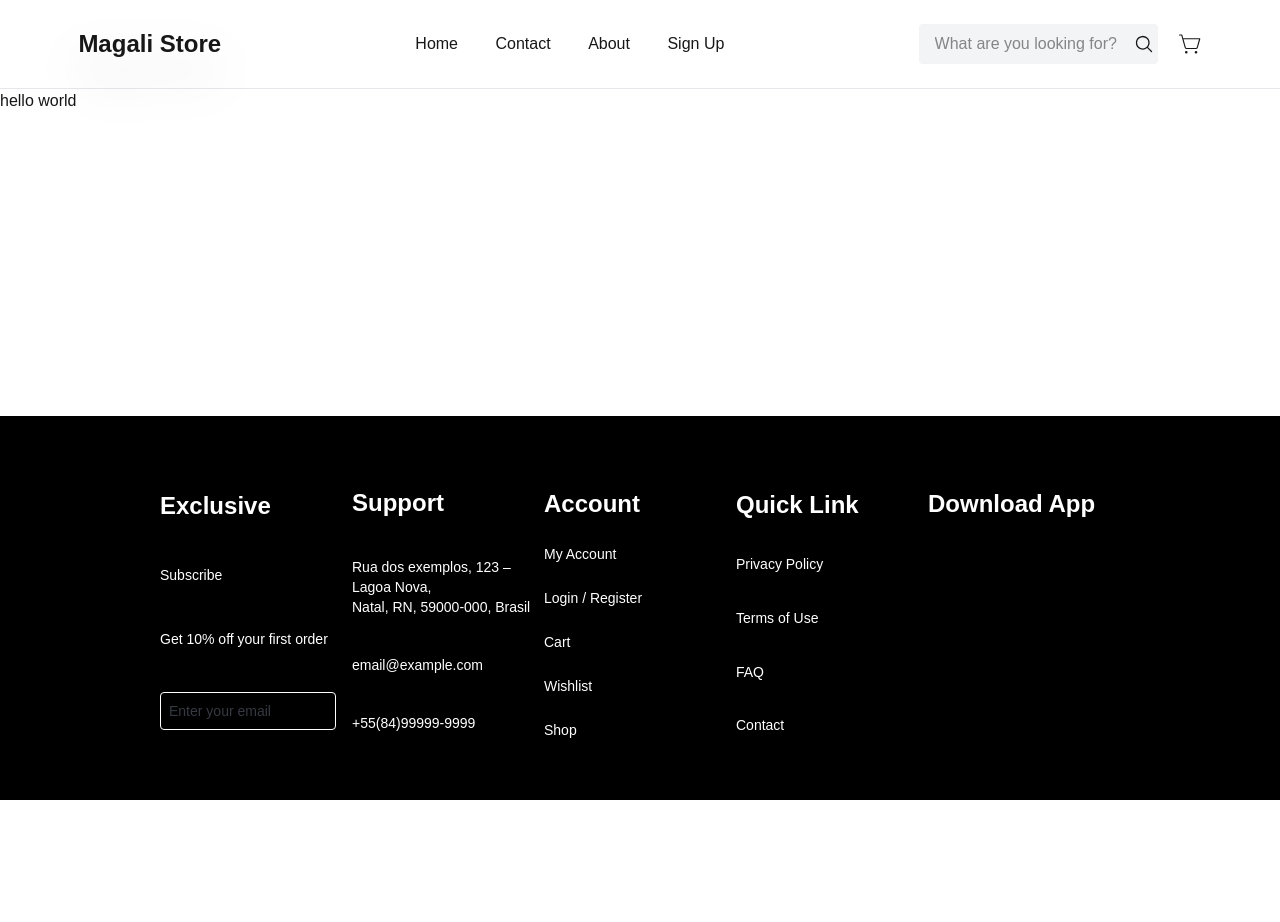
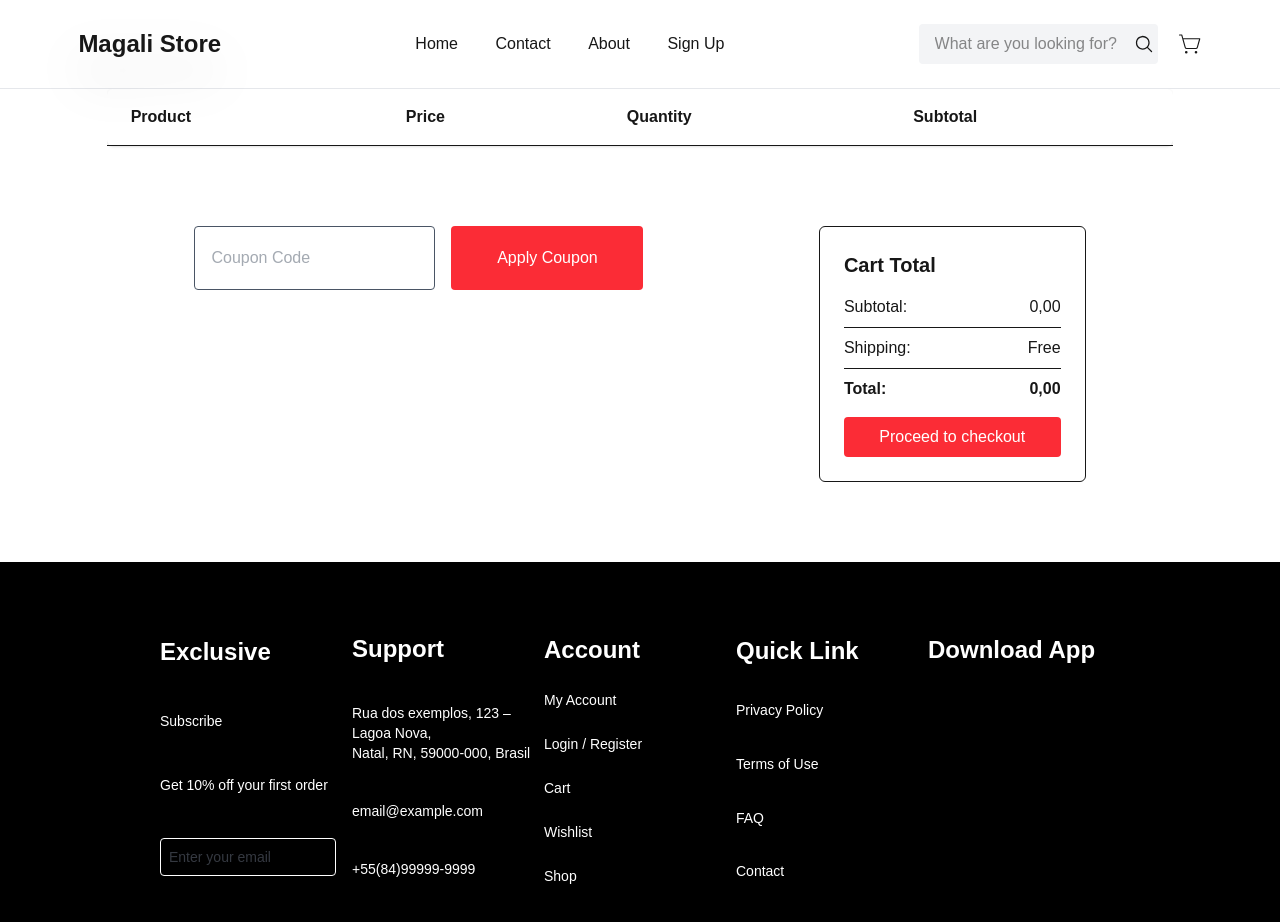
Before and after one commit to VitalMatheus/My-pet-Ecommerce, a Next.js app: page /cart in a window 1280 px wide. Shown: the top 922 px of the page. Before the commit the page ends 800 px from the top, so only its background shows below. Built offline with nearby package versions, Linux system fonts and the light colour scheme.

Commit message:
feat: create cart page with itens table, total and subtotal

```diff
--- a/src/app/cart/page.tsx
+++ b/src/app/cart/page.tsx
@@ -1,7 +1,125 @@
+"use client"
+import Image from "next/image"
+import { useSelector, useDispatch } from "react-redux"
+import { RootState } from "@/types/product";
+import { decrementProduct, incrementProduct } from "@/redux/cartSlice";
+import type { CartItemType } from "@/types/product";
+import { selectCartSubtotal, selectCartTotal } from "@/redux/cartSelectors"
+
 function Cart() {
+  const subtotal = useSelector(selectCartSubtotal);
+  const total = useSelector(selectCartTotal);
+  const cartItems = useSelector((state: RootState) => state.cart.products);
+  const dispatch = useDispatch();
+
+  const handleDecreaseQuantity = (item: CartItemType) => {
+    dispatch(decrementProduct({ name: item.name }))
+  }
+
+  const handleImproveQuantity = (item: CartItemType) => {
+    dispatch(incrementProduct({
+      name: item.name,
+      price: item.price,
+      image: item.image,
+      quantity: item.quantity
+    }))
+  }
+
+  const getSubtotal = (item: { price: number; quantity: number }) => {
+    return (item.price * item.quantity).toFixed(2);
+  };
+
+  const formatCurrency = (value: number) =>
+  value.toLocaleString('pt-BR', {
+    minimumFractionDigits: 2,
+    maximumFractionDigits: 2,
+  });
+
   return (
-    <div>
-      <p>hello world</p>
+    <div className="overflow-x-auto w-5/6 m-auto mb-20">
+      <table className="min-w-full rounded-md shadow-sm">
+        <thead>
+          <tr className="text-left border-b">
+            <th className="py-4 px-6">Product</th>
+            <th className="py-4 px-6">Price</th>
+            <th className="py-4 px-6">Quantity</th>
+            <th className="py-4 px-6">Subtotal</th>
+          </tr>
+        </thead>
+        <tbody>
+          {cartItems.map((item, index) => (
+            <tr key={index} className="border-b hover:bg-gray-50">
+              <td className="py-4 px-6 flex items-center gap-4">
+                <Image
+                  src={item.image}
+                  alt={item.name}
+                  width={60}
+                  height={60}
+                  className="object-cover rounded"
+                />
+                <span>{item.name}</span>
+              </td>
+              <td className="py-4 px-6">R$ {(Math.round(item.price * 100) / 100).toFixed(2).replace('.', ',')}</td>
+              <td className="py-4 px-6">
+                <div className="flex border rounded overflow-hidden w-28 text-center">
+                  <button
+                    onClick={() => { handleDecreaseQuantity(item) }}
+                    className="w-1/3 border-r text-xl hover:bg-gray-100"
+                  >
+                    –
+                  </button>
+                  <div className="w-1/3 flex items-center justify-center">
+                    {String(item.quantity).padStart(2, '0')}
+                  </div>
+                  <button
+                    onClick={() => handleImproveQuantity(item)}
+                    className="w-1/3 border-l bg-red-500 text-white text-xl hover:bg-red-600"
+                  >
+                    +
+                  </button>
+                </div>
+              </td>
+              <td className="py-4 px-6 font-semibold">
+                ${getSubtotal(item)}
+              </td>
+            </tr>
+          ))}
+        </tbody>
+      </table>
+
+      <div className="flex justify-around mt-20">
+        <div className="flex h-16 gap-4">
+          <input type="text" placeholder="Coupon Code" className="p-4 text-gray-600 border border-gray rounded" />
+          <button className="text-white bg-red-500 p-4 rounded w-48">Apply Coupon</button>
+        </div>
+
+        <div className="border rounded-md p-6 w-1/4">
+          <h2 className="text-xl font-semibold mb-4">Cart Total</h2>
+
+          <div className="flex justify-between mb-2">
+            <span>Subtotal:</span>
+            <span>{formatCurrency(subtotal)}</span>
+          </div>
+
+          <hr className="my-2" />
+
+          <div className="flex justify-between mb-2">
+            <span>Shipping:</span>
+            <span className="font-medium">Free</span>
+          </div>
+
+          <hr className="my-2" />
+
+          <div className="flex justify-between mb-4">
+            <span className="font-semibold">Total:</span>
+            <span className="font-semibold">{formatCurrency(total)}</span>
+          </div>
+
+          <button className="w-full bg-red-500 hover:bg-red-600 text-white py-2 rounded">
+            Proceed to checkout
+          </button>
+        </div>
+      </div>
     </div>
   )
 }
--- a/src/app/product/[id]/page.tsx
+++ b/src/app/product/[id]/page.tsx
@@ -1,8 +1,8 @@
 "use client"
 import { useState } from 'react';
 import Image from 'next/image';
-import { useDispatch, useSelector } from 'react-redux';
-import { incrementProduct, decrementProduct } from '@/redux/cartSlice';
+import { useDispatch } from 'react-redux';
+import { addProductsToCart } from '@/redux/cartSlice';
 import { useParams } from 'next/navigation';
 import { useFetch } from '@/hooks/useFetch';
 import AddedToCart from '@/components/AddedToCart/addedToCart';
@@ -11,41 +11,26 @@ function Product() {
   const { id } = useParams();
   const { data: product, loading, error } = useFetch(`http://localhost:3001/${id}`)
 
-  const [addedToCart, setAddedToCart] = useState(true);
+  const [addedToCart, setAddedToCart] = useState(false);
+  const [quantity, setQuantity] = useState(1);
   const dispatch = useDispatch();
-
-  interface RootState {
-    cart: {
-      products: Array<{
-        name: string;
-        price: number;
-        image: string;
-        quantity: number;
-      }>;
-    };
-  }
-
-  const cartProduct = useSelector((state: RootState) =>
-    state.cart.products.find((item) => item.name === product?.name)
-  );
-
-  const quantity = cartProduct ? cartProduct.quantity : 0;
 
   const addProductToCart = () => {
     dispatch(
-      incrementProduct({
+      addProductsToCart({
         name: product?.name,
         price: product?.price,
         image: product?.image,
-        quantity: 1,
+        quantity,
       })
     );
+
+    setAddedToCart(true)
   };
 
-  const removeProductFromCart = () => {
-    dispatch(decrementProduct({ name: product?.name }));
+  const getSubtotal = ({ price, quantity }: {price: number, quantity: number}) => {
+    return (price * quantity).toFixed(2);
   };
-
 
   if (loading) return <p>Carregando...</p>;
   if (error) return <p>Erro: {error}</p>;
@@ -78,22 +63,28 @@ function Product() {
           <div className="flex gap-4">
             <div className="flex border rounded overflow-hidden w-44 text-center">
               <button
-                onClick={removeProductFromCart}
+                onClick={() => {
+                  if (quantity > 1) {
+                    setQuantity((prev) => prev - 1);
+                  }
+                }}
                 className="w-1/3 border-r text-xl hover:bg-gray-100"
               >
                 –
               </button>
               <div className="w-1/3 flex items-center justify-center">{quantity}</div>
               <button
-                onClick={addProductToCart}
+                onClick={() => setQuantity((prev) => prev + 1)}
                 className="w-1/3 bg-red-500 text-white text-xl hover:bg-red-600"
               >
                 +
               </button>
             </div>
-            <button onClick={() => setAddedToCart(true)} className="w-2/4 bg-red-500 text-white text-xl rounded">Buy Now</button>
+            <button onClick={addProductToCart} className="w-2/4 bg-red-500 text-white text-xl rounded">Buy Now</button>
           </div>
-
+          <div>
+            <p className='text-lg mt-2'>Subtotal: R$ {getSubtotal({ price: product.price, quantity })}</p>
+          </div>
         </div>
       </div>
     </div>
--- a/src/components/AddedToCart/addedToCart.tsx
+++ b/src/components/AddedToCart/addedToCart.tsx
@@ -1,7 +1,6 @@
 import Image from "next/image"
 import Link from "next/link";
 import { FaCheckCircle } from "react-icons/fa";
-
 
 function AddedToCart({ image, name, price }: { image: string, name: string, price: number }) {
   return (
@@ -12,22 +11,22 @@ function AddedToCart({ image, name, price }: { image: string, name: string, pric
           <span className="flex items-center gap-1">
             <FaCheckCircle className="text-green-500" />
             <strong>
-              <p>Adicionado ao carrinho</p>
+              <p>Added to cart</p>
             </strong>
           </span>
           <p>{name}</p>
         </div>
       </div>
       <div className="flex flex-col justify-center items-center gap-2 shadow-xl w-1/5">
-        <p className="flex gap-2 text-xl font-bold">Subtotal do carrinho:
+        <p className="flex gap-2 text-xl font-bold">Cart subtotal:
           <span className="font-medium">R${(Math.round(price * 100) / 100).toFixed(2).replace('.', ',')}</span>
         </p>
-        <button className="bg-yellow-300 w-72 p-2 border rounded-full">fechar pedido</button>
+        <button className="bg-yellow-300 w-72 p-2 border rounded-full">Close order</button>
         <Link href="/cart">
-          <button className="w-72 p-2 border rounded-full">ir para o carrinho</button>
+          <button className="w-72 p-2 border rounded-full">Go to cart</button>
         </Link>
-        <span className="text-sm flex flex-col items-center">para melhorar sua experiência,<br />
-          <p>faça login em sua conta</p>
+        <span className="text-sm flex flex-col items-center">To improve your experience<br />
+          <p>log in to your account</p>
         </span>
       </div>
     </div>
--- /dev/null
+++ b/src/redux/cartSelectors.js
@@ -0,0 +1,13 @@
+export const selectCartProducts = (state) => state.cart.products;
+
+export const selectCartSubtotal = (state) =>
+  state.cart.products.reduce(
+    (acc, product) => acc + product.price * product.quantity,
+    0
+  );
+
+export const selectCartTotal = (state) => {
+  const subtotal = selectCartSubtotal(state);
+  const shipping = 0;
+  return subtotal + shipping;
+};
--- a/src/redux/cartSlice.js
+++ b/src/redux/cartSlice.js
@@ -6,22 +6,31 @@ export const cartSlice = createSlice({
     products: []
   },
   reducers: {
-    incrementProduct: (state, action) => {
-      const { name, price, image } = action.payload;
+    addProductsToCart: (state, action) => {
+      const { name, price, image, quantity } = action.payload;
 
       const existingProduct = state.products.find(
         (product) => product.name === name
       );
 
       if (existingProduct) {
-        existingProduct.quantity += 1;
+        existingProduct.quantity += quantity;
       } else {
         state.products.push({
           name,
           price,
           image,
-          quantity: 1,
-        })
+          quantity,
+        });
+      }
+    },
+    incrementProduct: (state, action) => {
+      const { name } = action.payload;
+      const existingProduct = state.products.find(
+        (product) => product.name === name
+      );
+      if (existingProduct) {
+        existingProduct.quantity += 1;
       }
     },
     decrementProduct: (state, action) => {
@@ -44,6 +53,6 @@ export const cartSlice = createSlice({
   }
 })
 
-export const { incrementProduct, decrementProduct } = cartSlice.actions
+export const { addProductsToCart, incrementProduct, decrementProduct } = cartSlice.actions
 
 export default cartSlice.reducer
--- a/src/types/product.ts
+++ b/src/types/product.ts
@@ -11,3 +11,21 @@ export interface Product {
   createdAt: string;
   updatedAt: string;
 }
+
+export interface RootState {
+  cart: {
+    products: Array<{
+      name: string;
+      price: number;
+      image: string;
+      quantity: number;
+    }>;
+  };
+}
+
+export type CartItemType = {
+  name: string;
+  price: number;
+  image: string;
+  quantity: number;
+};
```
